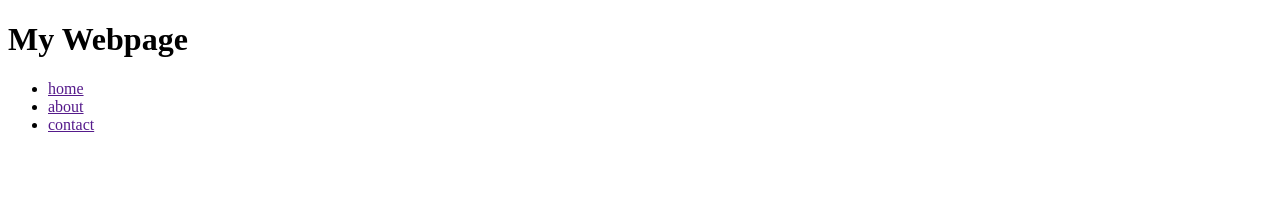
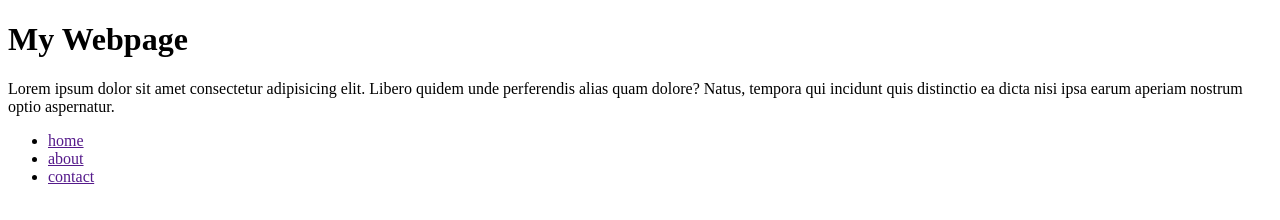
Before and after one commit to nandhu0607/git2, a plain HTML site: page index.html in a window 1280 px wide. Drawn offline with Linux system fonts and the light colour scheme.

Commit message:
updated with paragraph

```diff
--- a/index.html
+++ b/index.html
@@ -1,21 +1,26 @@
 <!DOCTYPE html>
 <html lang="en">
+
 <head>
     <meta charset="UTF-8">
     <meta name="viewport" content="width=device-width, initial-scale=1.0">
     <title>Document</title>
 </head>
+
 <body>
     <header>
         <h1> My Webpage</h1>
     </header>
     <nav>
+        <p>Lorem ipsum dolor sit amet consectetur adipisicing elit. Libero quidem unde perferendis alias quam dolore?
+            Natus, tempora qui incidunt quis distinctio ea dicta nisi ipsa earum aperiam nostrum optio aspernatur.</p>
         <ul>
             <li><a href="">home</li></a>
             <li><a href="">about</li></a>
-             <li><a href="">contact</li></a>
+            <li><a href="">contact</li></a>
 
         </ul>
     </nav>
 </body>
+
 </html>
```
